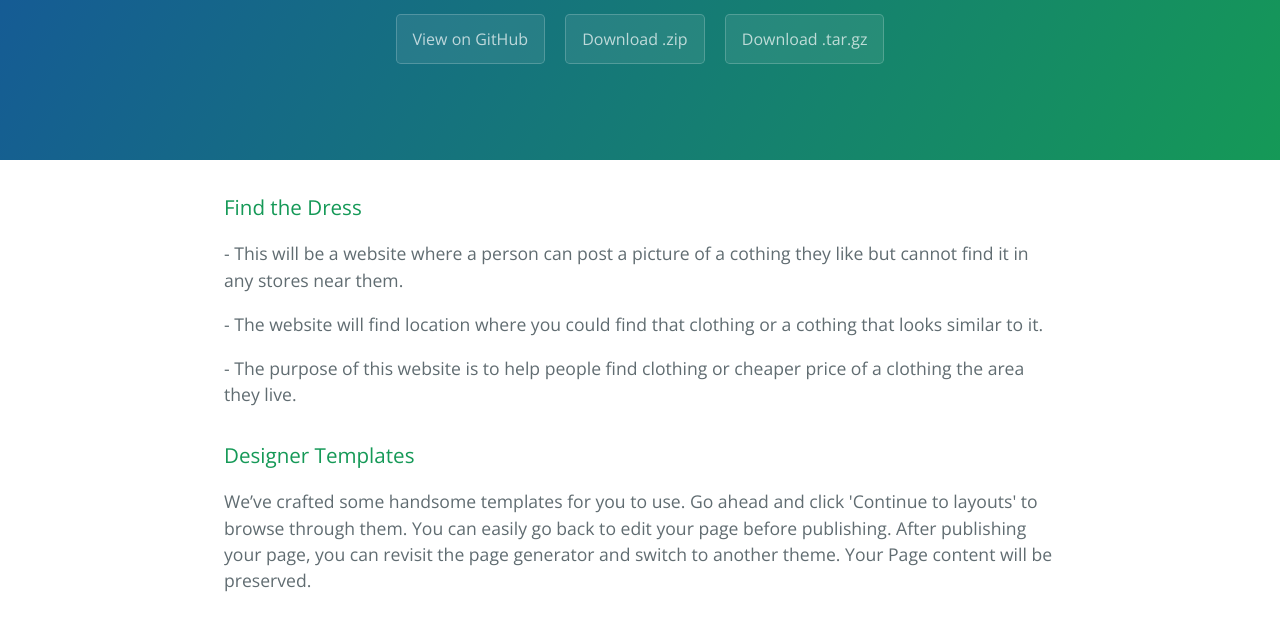
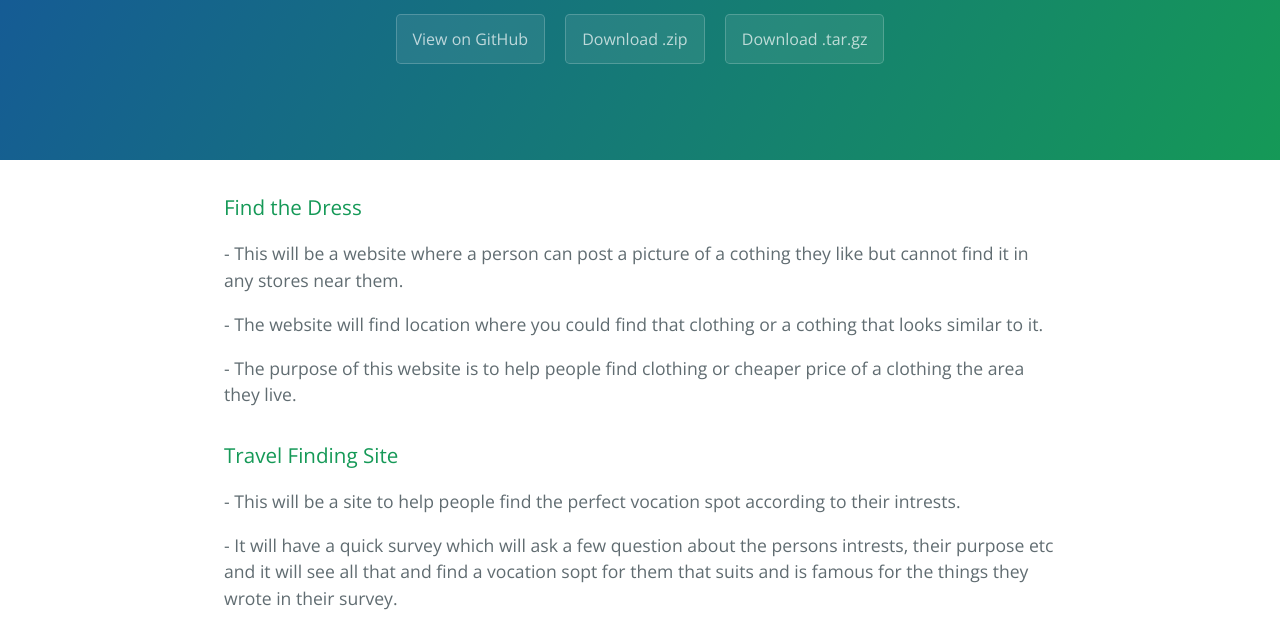
Before and after one commit to Vanshika1/CTD-Planning-Site---Vanshika-Grey, a plain HTML site: page index.html in a window 1280 px wide. Shown: the part 176-799 px from the top of the page. Drawn offline with nearby package versions, Linux system fonts and the light colour scheme.

Commit message:
Update index.html

```diff
--- a/index.html
+++ b/index.html
@@ -28,9 +28,10 @@
 
 
 <h3>
-<a id="designer-templates" class="anchor" href="#designer-templates" aria-hidden="true"><span class="octicon octicon-link"></span></a>Designer Templates</h3>
+<a id="Teavelsite" class="anchor" href="#Travelsite" aria-hidden="true"><span class="octicon octicon-link"></span></a>Travel Finding Site</h3>
 
-<p>We’ve crafted some handsome templates for you to use. Go ahead and click 'Continue to layouts' to browse through them. You can easily go back to edit your page before publishing. After publishing your page, you can revisit the page generator and switch to another theme. Your Page content will be preserved.</p>
+<p>- This will be a site to help people find the perfect vocation spot according to their intrests.</p>
+<p>- It will have a quick survey which will ask a few question about the persons intrests, their purpose etc and it will see all that and find a vocation sopt for them that suits and is famous for the things they wrote in their survey.</p>
 
 <h3>
 <a id="creating-pages-manually" class="anchor" href="#creating-pages-manually" aria-hidden="true"><span class="octicon octicon-link"></span></a>Creating pages manually</h3>
```
